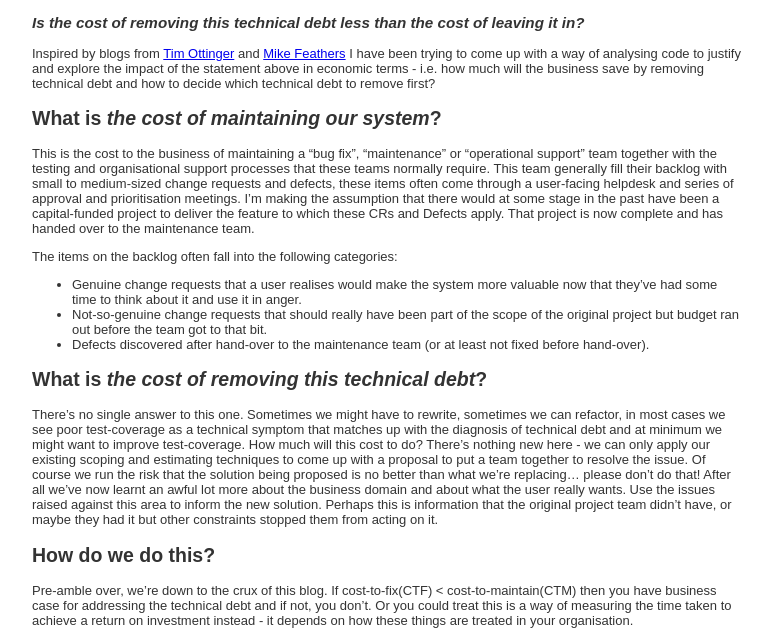
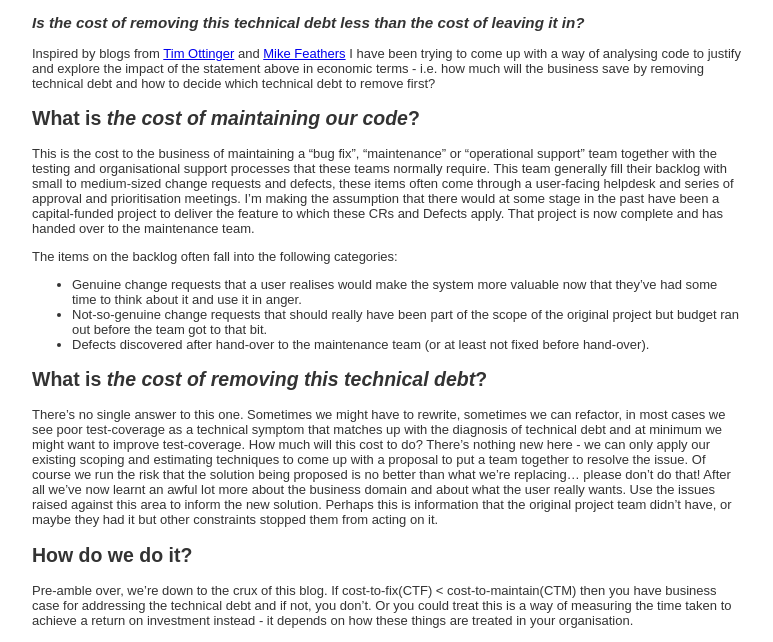
Before and after one commit to mread/mread.github.com, a Jekyll site: the page built from _posts/2011-02-23-operational-cost-savings-by-paying-off-technical-debt.md, in a window 1280 px wide. Shown: the part 185-827 px from the top of the page, without its empty margins (253-1026 px from the left). Built offline with Jekyll 4.4.1, drawn with Linux system fonts in a browser that asks for light colours.

Commit message:
Wording changes

```diff
--- a/_posts/2011-02-23-operational-cost-savings-by-paying-off-technical-debt.md
+++ b/_posts/2011-02-23-operational-cost-savings-by-paying-off-technical-debt.md
@@ -9,8 +9,8 @@ title: The Operational Cost Savings Of Paying Off Technical Debt
 
 Inspired by blogs from [Tim Ottinger][1] and [Mike Feathers][2] I have been trying to come up with a way of analysing code to justify and explore the impact of the statement above in economic terms - i.e. how much will the business save by removing technical debt and how to decide which technical debt to remove first?
 
-What is _the cost of maintaining our system_?
----------------------------------------------
+What is _the cost of maintaining our code_?
+-------------------------------------------
 
 This is the cost to the business of maintaining a "bug fix", "maintenance" or "operational support" team together with the testing and organisational support processes that these teams normally require. This team generally fill their backlog with small to medium-sized change requests and defects, these items often come through a user-facing helpdesk and series of approval and prioritisation meetings. I'm making the assumption that there would at some stage in the past have been a capital-funded project to deliver the feature to which these CRs and Defects apply. That project is now complete and has handed over to the maintenance team.
 
@@ -25,7 +25,7 @@ What is _the cost of removing this technical debt_?
 
 There's no single answer to this one. Sometimes we might have to rewrite, sometimes we can refactor, in most cases we see poor test-coverage as a technical symptom that matches up with the diagnosis of technical debt and at minimum we might want to improve test-coverage. How much will this cost to do? There's nothing new here - we can only apply our existing scoping and estimating techniques to come up with a proposal to put a team together to resolve the issue. Of course we run the risk that the solution being proposed is no better than what we're replacing... please don't do that! After all we've now learnt an awful lot more about the business domain and about what the user really wants. Use the issues raised against this area to inform the new solution. Perhaps this is information that the original project team didn't have, or maybe they had it but other constraints stopped them from acting on it.
 
-How do we do this?
+How do we do it?
 ------------------
 
 Pre-amble over, we're down to the crux of this blog. If cost-to-fix(CTF) < cost-to-maintain(CTM) then you have business case for addressing the technical debt and if not, you don't. Or you could treat this is a way of measuring the time taken to achieve a return on investment instead - it depends on how these things are treated in your organisation.
```
